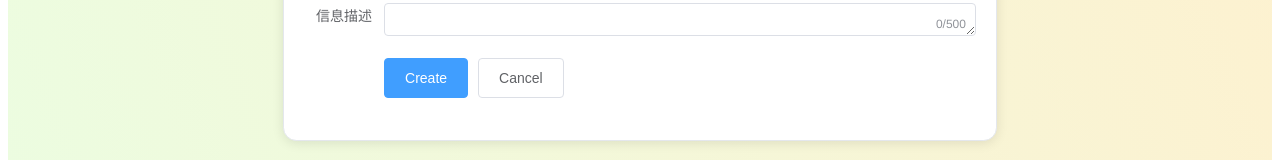
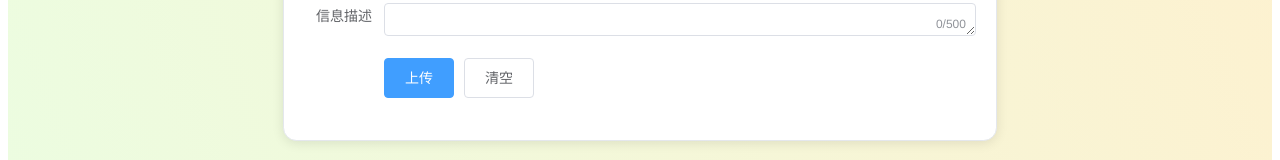
Before and after one commit to arthur262/58, a Vue app in the folder photo_web/: page /Submit in a window 1280 px wide. Shown: the part 573-733 px from the top of the page. Built offline with nearby package versions, Linux system fonts and the light colour scheme; the HTML template or start-up script is replaced by a standard one.

Commit message:
上传界面ui制作完成

```diff
--- a/photo_web/src/components/System_Component/Sub_Post.vue
+++ b/photo_web/src/components/System_Component/Sub_Post.vue
@@ -96,8 +96,8 @@
           />
         </el-form-item>
         <el-form-item>
-          <el-button type="primary" @click="onSubmit">Create</el-button>
-          <el-button>Cancel</el-button>
+          <el-button type="primary" @click="onSubmit">上传</el-button>
+          <el-button @click="clearAll">清空</el-button>
         </el-form-item>
       </el-form>
     </el-card>
@@ -132,6 +132,11 @@ export default {
     onSubmit() {
       console.log(this.form);
     },
+    clearAll(){
+      for (var item in this.form) {
+        delete this.form[item];
+      }
+    }
   },
 };
 </script>
```
